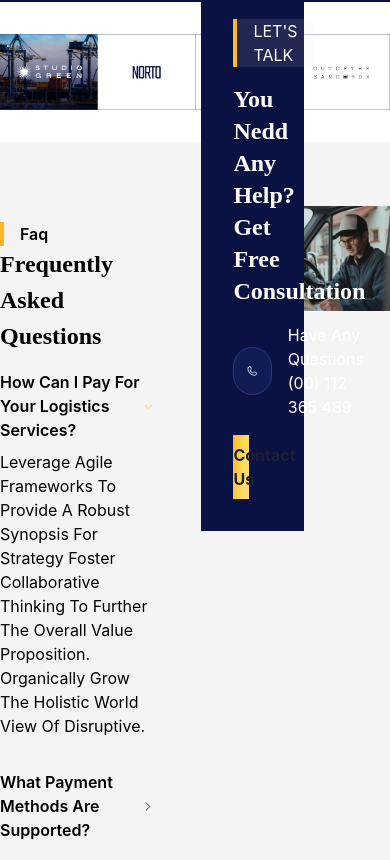
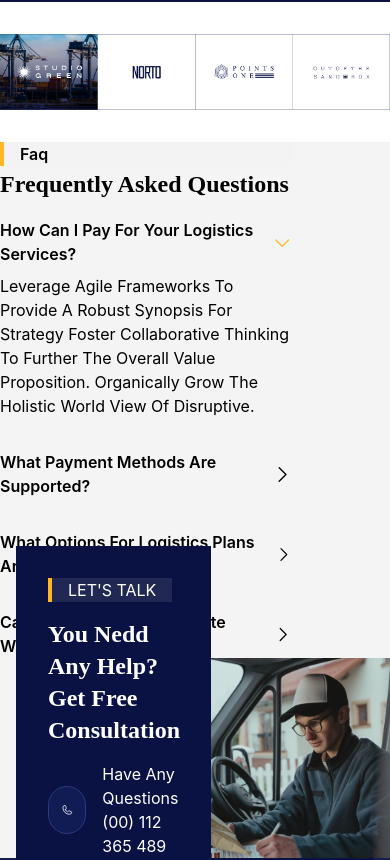
Before and after one commit to smartcollins/logistics, a React (Create React App) app: page /contact in a window 390 px wide. Shown: the part 1717-2577 px from the top of the page. Built offline with nearby package versions, Linux system fonts and the light colour scheme.

Commit message:
working on Contact

```diff
--- a/src/pages/Contact.jsx
+++ b/src/pages/Contact.jsx
@@ -29,7 +29,7 @@ const Contact = () => {
         'Can i specify a delivery date when ordering?'
     ]
 
-    const input = inputAry.map((item, idx) => <input key={idx} type={item.type} placeholder={item.place} className=' indent-4 text-2xl placeholder:text-white lg:placeholder:text-4xl placeholder:text-lg placeholder:text-white/80 placeholder:capitalize bg-transparent border border-white h-16 w-full' />)
+    const input = inputAry.map((item, idx) => <input key={idx} type={item.type} placeholder={item.place} className=' indent-4 text-2xl placeholder:text-white lg:placeholder:text-2xl placeholder:text-lg placeholder:text-white/80 placeholder:capitalize bg-transparent border border-white h-16 w-full' />)
     const end = endAry.map((item, idx) => <div key={idx} className='flex justify-between items-center'>
         <p className=' font-semibold'>{item}</p>
         <CaretRight size={25} color="#000000" />
@@ -60,7 +60,7 @@ const Contact = () => {
                 <div className=' w-full text-center'>
                     <div className=' space-y-4 md:space-y-0 md:grid grid-rows-4 grid-cols-2 gap-4 font-["League_Spartan"] capitalize text-4xl'>
                         {input}
-                        <textarea placeholder='Your Message' className=' indent-4 placeholder:my-auto text-2xl lg:placeholder:text-4xl placeholder:text-lg placeholder:text-white/80 placeholder:text-white bg-transparent border border-white w-full col-span-2 row-span-2' name="" id=""></textarea>
+                        <textarea placeholder='Your Message' className=' indent-4 placeholder:py-4 md:placeholder:py-12 text-2xl lg:placeholder:text-2xl placeholder:text-lg placeholder:text-white/80 placeholder:text-white bg-transparent border border-white w-full col-span-2 row-span-2' name="" id=""></textarea>
                     </div>
                     <button style={{ color: color.darkTxt, background: `linear-gradient(94.06deg, ${color.grdt} -1.21%, ${color.grdt2} 58.66%, ${color.grdt3} 116.84%)` }} className='font-medium capitalize text-center mt-8 py-2 w-full md:text-xl md:py-4 md:w-2/5'>send message</button>
                 </div>
@@ -68,7 +68,7 @@ const Contact = () => {
             <div className='my-8'>
                 <img className='mx-auto' src={client} alt="client-logo" />
             </div>
-            <div className='flex gap-8 bg-[#f4f4f4] py-16'>
+            <div className='md:flex gap-8 bg-[#f4f4f4] md:py-16'>
                 <div className=' text-black w-3/4'>
                     <div className='mx-auto w-fit text-left'>
                         <Caption txt={'faq'} txt2={'frequently asked questions'}/>
```
